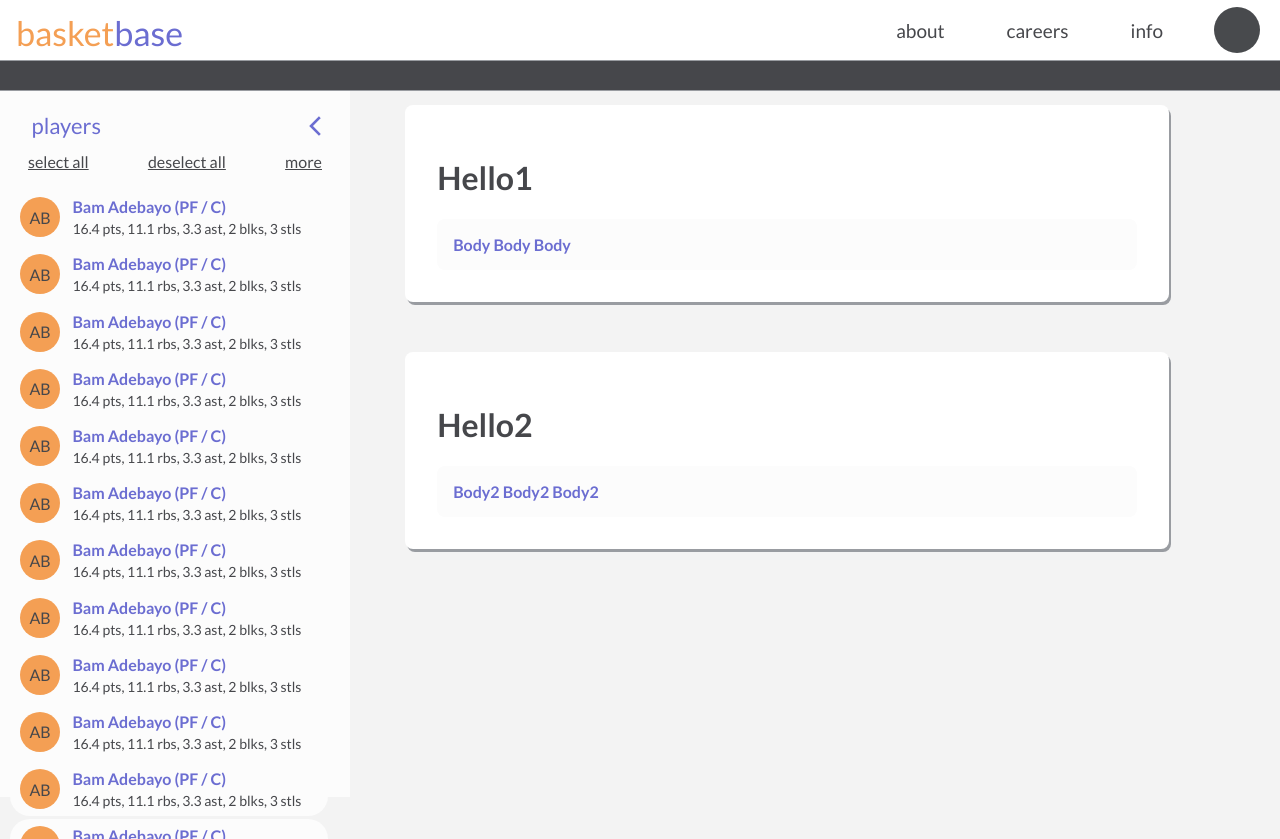
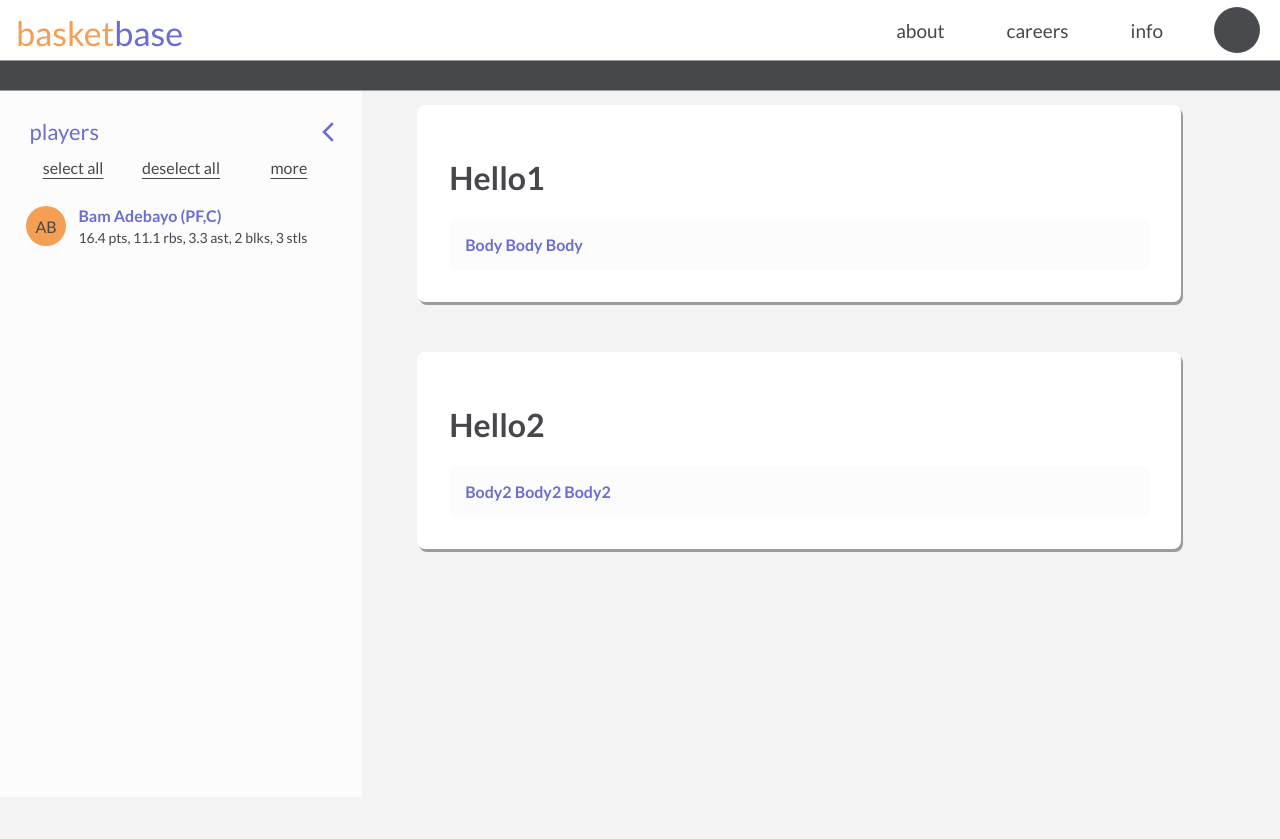
Before and after one commit to ding-swe/facebook-cleaner, a React (Create React App) app in the folder fantasy-ui/: page / in a window 1280 px wide. Both pictures are taken after a click on the icon 38 px from the left and 126 px from the top of the page. After the commit the page ends 800 px from the top, so only its background shows below. Built offline with nearby package versions, Linux system fonts and the light colour scheme; some icons are missing.

Commit message:
set up and prototype player sidebar reducer

```diff
--- a/fantasy-ui/src/components/PlayerCard/PlayerCard.css
+++ b/fantasy-ui/src/components/PlayerCard/PlayerCard.css
@@ -1,5 +1,6 @@
 
 .player-card {
+    box-sizing: border-box;
     color: var(--text-dark);
     text-align: left;
     position: relative;
@@ -7,13 +8,14 @@
     /* background-color: var(--bg-white); */
     background-color:var(--bg-light-grey);
     margin-top: 0.2rem;
-    width: 94%;
-    height: 50px;
+    width: 100%;
+    height: 60px;
     padding: 2px 4px;
     display: flex;
     flex-direction: row;
     align-items: center;
     overflow: hidden;
+    cursor: pointer;
 }
 
 .player-card:hover {
--- a/fantasy-ui/src/components/PlayerCard/PlayerCard.tsx
+++ b/fantasy-ui/src/components/PlayerCard/PlayerCard.tsx
@@ -1,25 +1,54 @@
-import React from 'react';
+import React, { useState } from 'react';
 
 import './PlayerCard.css';
 import { Link } from 'react-router-dom';
+import { Player } from '../../store/playersReducer';
+import {SELECT_PLAYER, DESELECT_PLAYER} from '../../store/actions'
+import { useDispatch } from 'react-redux';
 
-// interface Props {
+interface Props {
+    player: Player
+}
 
-// }
 
-export default function PlayerCard() {
+export default function PlayerCard(props: Props) {
+    const dispatch = useDispatch();
+    const [isSelected, setSelected] = useState(false);
+
+    const myPlayer = props.player;
+
+    function handleSelect(player:Player){
+        if(isSelected){
+            dispatch({
+                type: DESELECT_PLAYER,
+                meta: {
+                    id: 0 // todo
+                }
+            });
+            setSelected(false);
+        } else{
+            dispatch({
+                type: SELECT_PLAYER,
+                meta:{
+                    player: player
+                }
+            });
+            setSelected(true);
+        }
+    }
+
     return (
-    <div className="player-card">
+        <div className="player-card" onClick={()=>handleSelect(myPlayer)}>
             <div>
                 <a href="#" className="player-pic">
                 AB
                 </a>
             </div>
             <div className="player-text">
-        <b> Bam Adebayo (PF / C) </b>
+                <b> {myPlayer.name + ' ' + '(' + myPlayer.position + ')'} </b>
                 <div style={{ fontSize: '14px', paddingTop: '4px' }}>
-          {' '}
-          16.4 pts, 11.1 rbs, 3.3 ast, 2 blks, 3 stls{' '}
+                {' ' + myPlayer.points + ' pts, ' + myPlayer.rebounds + ' rbs, ' +  myPlayer.assists + ' ast, ' +
+                myPlayer.blocks + ' blks, ' + myPlayer.steals + ' stls '}
                 </div>
             </div>
         </div>
--- a/fantasy-ui/src/index.css
+++ b/fantasy-ui/src/index.css
@@ -25,7 +25,7 @@
   --text-dark: #46474b;
   --nav-size: 60px;
   --border: 1px solid #48a4d4;
-  --border2: 1px solid #484a4d;
+  --border-dark: 1px solid #484a4d;
   --shadow: #999ca1;
   --border-radius: 8px;
   --speed: 500ms;
--- a/fantasy-ui/src/modules/Home/Home.css
+++ b/fantasy-ui/src/modules/Home/Home.css
@@ -1,20 +1,19 @@
 .container {
-    --sidebar-collapsed-width: 57px;
+    --sidebar-collapsed-width: 59px;
     --sidebar-expanded-width: 330px;
     display: flex;
     flex-direction: row;
     height:calc(100vh - 94px);
 }
 
-
-
 #left-module {
     position: relative;
     padding-bottom: 10px;
     /* background-color: var(--bg-light-grey); */
     background-color:var(--bg-light-grey);
-    padding: 10px;
+    padding: 16px;
     transition: 500ms;
+    overflow: hidden;
 }
 
 #left-module.closed {
@@ -28,7 +27,7 @@
 .player-cards-menu {
     display:"flex";
     flex-direction:"column";
-    margin: 11px;
+    margin: 11px 4px;
 }
 
 #player-cards-header {
@@ -49,14 +48,57 @@
     position: relative;
     overflow: scroll;
     height: 95%;
+    justify-content: center;
 }
 
 .player-selectors {
     display:flex;
     justify-content: space-between;
-    padding: 12px 7px 5px;
+    padding: 12px 0px 5px;
     color: var(--text-accent);
     text-decoration: var(--text-dark) underline;
+    min-width: 293px;
+    text-underline-offset: 4px;
+    text-decoration-color: var(--text-dark);
+}
+
+.player-selectors a{
+    cursor: pointer;
+    width: 33%;
+    text-align: center;
+}
+
+.player-filters {
+    display: flex;
+    justify-content: space-between;
+    padding: 3px 36px;
+}
+
+.expandedPlayerMenu {
+    /* transition: calc(var(--speed) * 0.5); */
+    transition: 200ms;
+    padding: 9px;
+}
+
+.inputWithIcon {
+    display: flex;
+    margin: 12px 12px 8px 8px;
+}
+
+.inputWithIcon #BsSearch{
+    position: absolute;
+    font-size: 19px;
+    margin: 5px;
+    padding-left: 6px;
+}
+
+.inputWithIcon input[type="text"]{
+    border-radius: calc(var(--border-radius)*2.5);
+    width: 80%;
+    padding-left: 40px;
+    height: 28px;
+    border: var(--border-dark);
+    outline: none;
 }
 
 ::-webkit-scrollbar {
--- a/fantasy-ui/src/modules/Home/Home.tsx
+++ b/fantasy-ui/src/modules/Home/Home.tsx
@@ -5,13 +5,19 @@ import { RootState } from '../../store/reducers';
 import { useSelector } from 'react-redux';
 import { CardData } from '../../store/statsReducer';
 import PlayerCard from '../../components/PlayerCard/PlayerCard';
-import { IoChevronForwardSharp, IoChevronBackSharp } from 'react-icons/io5';
+import { IoChevronForwardSharp, IoChevronBackSharp} from 'react-icons/io5';
+import {BsSearch} from 'react-icons/bs'
+import { Player } from '../../store/playersReducer';
 
 export default function Home() {
   const selectTodos = (state: RootState) => state.stats;
   const todos = useSelector(selectTodos);
 
+  const selectPlayers = (state: RootState) => state.players;
+  const players = useSelector(selectPlayers);
+
   const [isOpen, setOpen] = useState(false);
+  const [playerMenuOpen, setPlayerMenuOpen] = useState(false);
 
   function toggleSidebar() {
     setOpen(!isOpen);
@@ -23,7 +29,7 @@ export default function Home() {
         <div className="player-cards-menu">
           <div id="player-cards-header" className={isOpen ? 'open' : 'closed'}>
             {isOpen && (
-              <div style={{ marginRight: '200px', fontSize: '22px'}}>
+              <div style={{ marginRight: '215px', fontSize: '22px'}}>
                 players
               </div>
             )}
@@ -39,28 +45,34 @@ export default function Home() {
               />
             )}
           </div>
-          {isOpen && <div className="player-selectors">
-            <a>select all</a>
-            <a>deselect all</a>
-            <a>more</a>
-          </div>}
+          {isOpen &&
+            <div className="player-selectors">
+              <a>select all</a>
+              <a>deselect all</a>
+              <a onClick={()=>setPlayerMenuOpen(!playerMenuOpen)}> {playerMenuOpen ? 'less' : 'more'} </a>
+            </div>
+          }
+          {isOpen && playerMenuOpen &&
+            <div className = "expandedPlayerMenu">
+              <div className="inputWithIcon">
+                <BsSearch id="BsSearch"/>
+                <input type="text" placeholder="search"></input>
+              </div>
+              <div className="player-filters">
+                <div>
+                  sort by
+                </div>
+                <div>
+                  filter by
+                </div>
+              </div>
+            </div>
+          }
         </div>
         <div className="player-cards">
-          <PlayerCard />
-          <PlayerCard />
-          <PlayerCard />
-          <PlayerCard />
-          <PlayerCard />
-          <PlayerCard />
-          <PlayerCard />
-          <PlayerCard />
-          <PlayerCard />
-          <PlayerCard />
-          <PlayerCard />
-          <PlayerCard />
-          <PlayerCard />
-          <PlayerCard />
-          <PlayerCard />
+          {players.players.map((player: Player) => (
+            <PlayerCard player={player}></PlayerCard>
+          ))}
         </div>
       </div>
       <div className="center-module">
--- a/fantasy-ui/src/store/actions.ts
+++ b/fantasy-ui/src/store/actions.ts
@@ -1,5 +1,10 @@
+import { Player } from "./playersReducer";
+
 export const SEND_MESSAGE = 'SEND_MESSAGE';
 export const DELETE_MESSAGE = 'DELETE_MESSAGE';
+
+export const SELECT_PLAYER = 'SELECT_PLAYER';
+export const DESELECT_PLAYER = 'DESELECT_PLAYER';
 
 interface SendMessageAction {
   type: typeof SEND_MESSAGE;
@@ -13,4 +18,19 @@ interface DeleteMessageAction {
   };
 }
 
+interface SelectPlayerAction {
+  type: typeof SELECT_PLAYER;
+  meta: {
+    player: Player;
+  };
+}
+
+interface DeselectPlayerAction {
+  type: typeof DESELECT_PLAYER;
+  meta: {
+    playerIndex: number;
+  };
+}
+
 export type ChatActionTypes = SendMessageAction | DeleteMessageAction;
+export type PlayerActionTypes = SelectPlayerAction | DeselectPlayerAction;
--- /dev/null
+++ b/fantasy-ui/src/store/playersReducer.ts
@@ -0,0 +1,61 @@
+import { PlayerActionTypes } from './actions';
+
+export type Player = {
+  id: number;
+  name: string;
+  position: string;
+  points: number;
+  rebounds: number;
+  assists: number;
+  blocks: number;
+  steals: number;
+};
+
+export type PlayersState = {
+  selected: Player[];
+  players: Player[];
+};
+
+const initialState: PlayersState = {
+  selected: [],
+  players: [
+    {
+      id: 1,
+      name: 'Bam Adebayo',
+      position: 'PF,C',
+      points: 16.4,
+      rebounds: 11.1,
+      assists: 3.3,
+      blocks: 2,
+      steals: 3,
+    },
+  ]
+};
+
+export function playersReducer(
+  state = initialState,
+  action: PlayerActionTypes
+): PlayersState {
+  switch (action.type) {
+    case 'SELECT_PLAYER': {
+      return {
+        ...state,
+        selected: [
+          ...state.selected,
+          action.meta.player
+        ]
+      };
+    }
+    case 'DESELECT_PLAYER': {
+      return {
+        ...state,
+        selected: [
+          ...state.selected.slice(0,action.meta.playerIndex),
+          ...state.selected.slice(action.meta.playerIndex+1)
+        ]
+      }
+    }
+    default:
+      return state;
+  }
+}
--- a/fantasy-ui/src/store/reducers.ts
+++ b/fantasy-ui/src/store/reducers.ts
@@ -1,8 +1,10 @@
 import { combineReducers } from 'redux';
+import { playersReducer } from './playersReducer';
 import { statsReducer } from './statsReducer';
 
 export const rootReducer = combineReducers({
-  stats: statsReducer
+  stats: statsReducer,
+  players: playersReducer
 });
 
 export type RootState = ReturnType<typeof rootReducer>;
```
Lines whose indentation alone changed are shown as unchanged.
